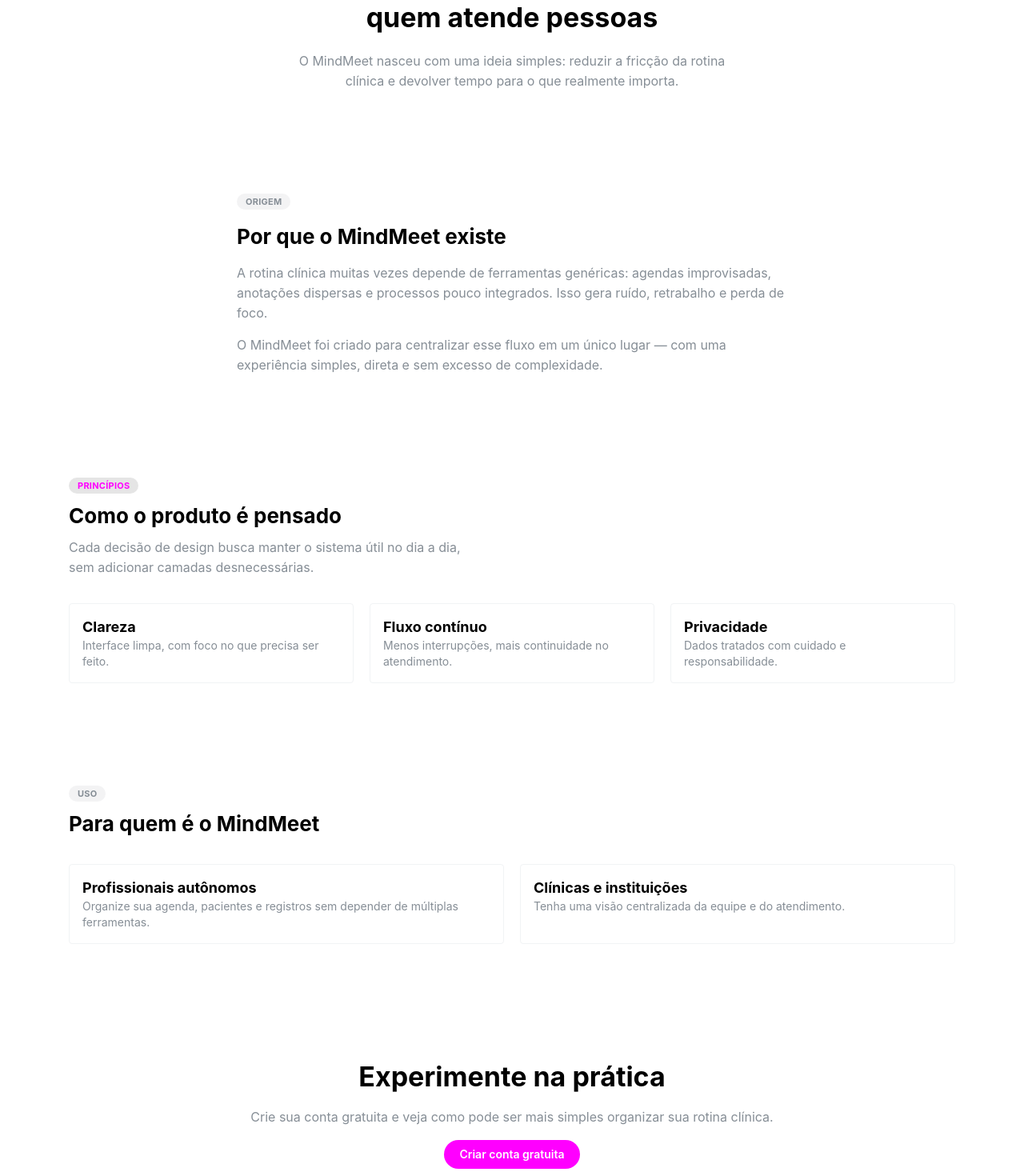
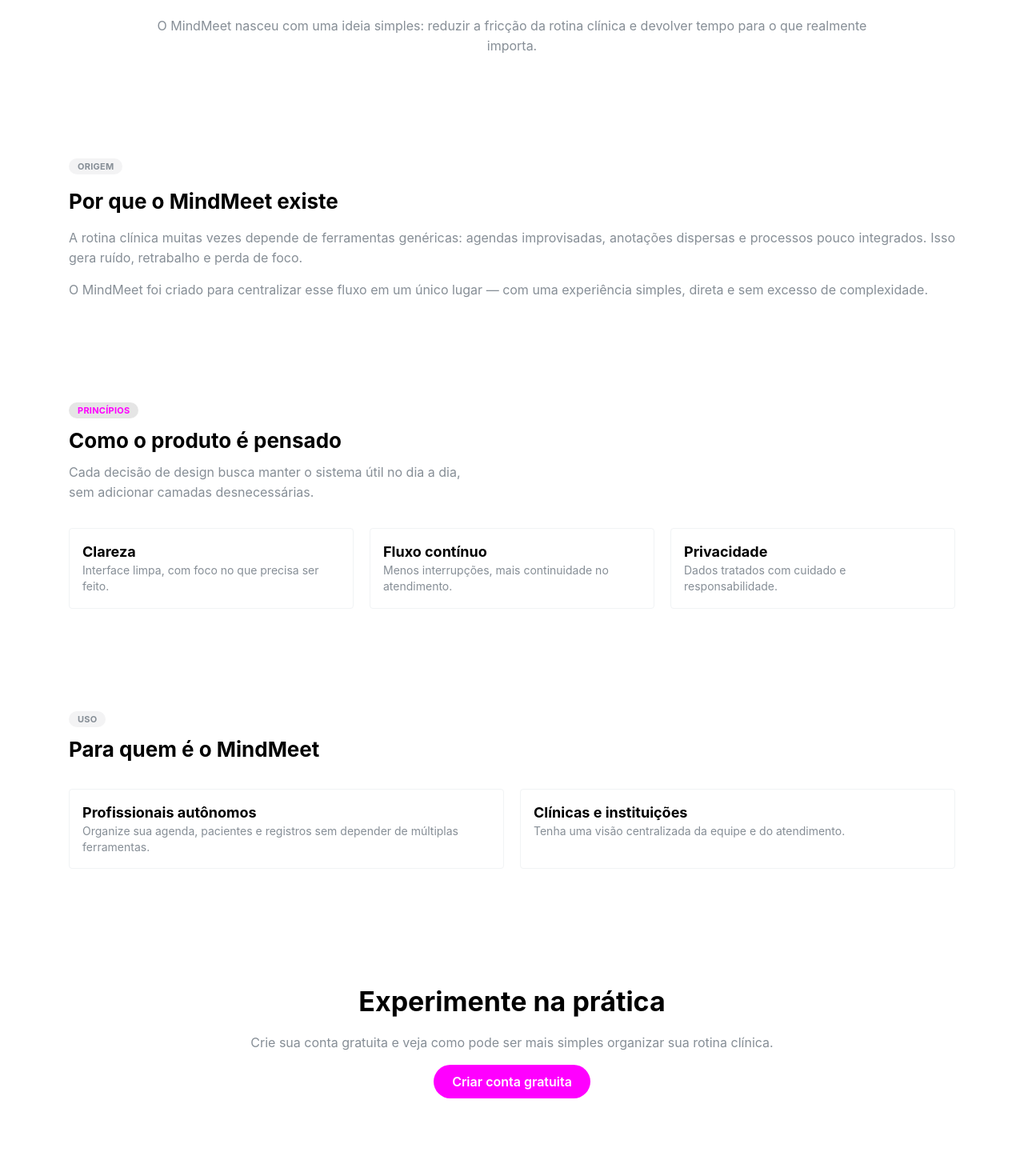
Before and after one commit to mindmeetbr/app.mindmeet, a React (Vite) app: page /sobre in a window 1280 px wide. Shown: the part 220-1690 px from the top of the page at 80% size. Built offline with nearby package versions, Linux system fonts and the light colour scheme.

Commit message:
feat: ajustar responsividade na página sobre

```diff
--- a/src/routes/sobre.module.css
+++ b/src/routes/sobre.module.css
@@ -28,7 +28,7 @@
 
 /* SECTIONS */
 .section {
-  padding: 4rem 0;
+  padding: 4rem 1.5rem;
 }
 
 /* CARDS */
@@ -45,5 +45,5 @@
 
 /* CTA */
 .cta {
-  padding: 5rem 0;
+  padding: 5rem 1.5rem;
 }
--- a/src/routes/sobre.tsx
+++ b/src/routes/sobre.tsx
@@ -22,13 +22,9 @@ function SobrePage() {
       {/* HERO */}
       <Container size="md" className={styles.hero}>
         <Stack gap="lg" align="center">
-          <Title ta="center" className={styles.title}>
-            Um sistema pensado para
-            <br />
-            quem atende pessoas
-          </Title>
+          <Title ta="center">Um sistema pensado para quem atende pessoas</Title>
 
-          <Text c="dimmed" ta="center" maw={560}>
+          <Text c="dimmed" ta="center">
             O MindMeet nasceu com uma ideia simples: reduzir a fricção da rotina
             clínica e devolver tempo para o que realmente importa.
           </Text>
@@ -36,7 +32,7 @@ function SobrePage() {
       </Container>
 
       {/* HISTÓRIA */}
-      <Container size="sm" className={styles.section}>
+      <Container size="lg" className={styles.section}>
         <Stack gap="md">
           <Badge color="gray" variant="light">
             Origem
@@ -44,13 +40,13 @@ function SobrePage() {
 
           <Title order={2}>Por que o MindMeet existe</Title>
 
-          <Text c="dimmed">
+          <Text c="dimmed" ta="justify">
             A rotina clínica muitas vezes depende de ferramentas genéricas:
             agendas improvisadas, anotações dispersas e processos pouco
             integrados. Isso gera ruído, retrabalho e perda de foco.
           </Text>
 
-          <Text c="dimmed">
+          <Text c="dimmed" ta="justify">
             O MindMeet foi criado para centralizar esse fluxo em um único lugar
             — com uma experiência simples, direta e sem excesso de complexidade.
           </Text>
@@ -72,7 +68,7 @@ function SobrePage() {
           </Text>
         </Stack>
 
-        <SimpleGrid cols={3} spacing="lg">
+        <SimpleGrid cols={{ base: 1, sm: 2, lg: 3 }} spacing="lg">
           <Card className={styles.card}>
             <Title order={4}>Clareza</Title>
             <Text size="sm" c="dimmed">
@@ -106,7 +102,7 @@ function SobrePage() {
           <Title order={2}>Para quem é o MindMeet</Title>
         </Stack>
 
-        <SimpleGrid cols={2} spacing="lg">
+        <SimpleGrid cols={{ base: 1, sm: 2 }} spacing="lg">
           <Card className={styles.card}>
             <Title order={4}>Profissionais autônomos</Title>
             <Text size="sm" c="dimmed">
@@ -124,37 +120,6 @@ function SobrePage() {
         </SimpleGrid>
       </Container>
 
-      {/* STACK */}
-      {/* <Container size="sm" className={styles.section}>
-        <Stack gap="xs">
-          <Badge color="indigo" variant="light">
-            Tecnologia
-          </Badge>
-
-          <Title order={2}>Construído com ferramentas modernas</Title>
-
-          <Text c="dimmed">
-            O MindMeet é desenvolvido com uma stack atual, focada em
-            performance, segurança e evolução contínua.
-          </Text>
-
-          <Group mt="md">
-            {[
-              'Django REST',
-              'React',
-              'TypeScript',
-              'Mantine',
-              'TanStack',
-              'PostgreSQL',
-            ].map((tech) => (
-              <Badge key={tech} variant="light">
-                {tech}
-              </Badge>
-            ))}
-          </Group>
-        </Stack>
-      </Container> */}
-
       {/* CTA */}
       <Container size="sm" className={styles.cta}>
         <Stack align="center" gap="md">
@@ -165,7 +130,13 @@ function SobrePage() {
             sua rotina clínica.
           </Text>
 
-          <Button component={Link} to="/cadastro" radius="xl" color="fuchsia">
+          <Button
+            component={Link}
+            to="/cadastro"
+            radius="xl"
+            size="md"
+            color="fuchsia"
+          >
             Criar conta gratuita
           </Button>
         </Stack>
```
